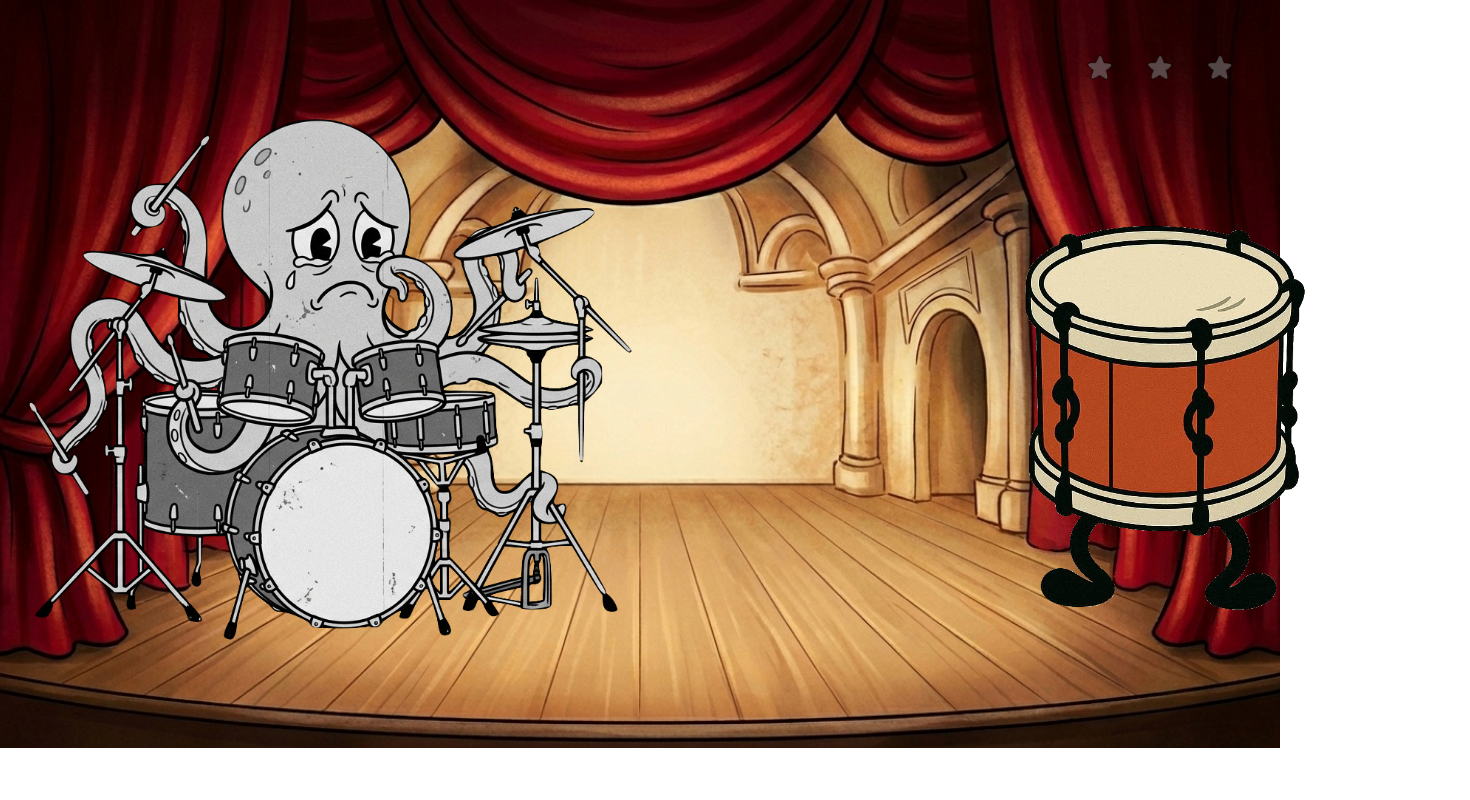
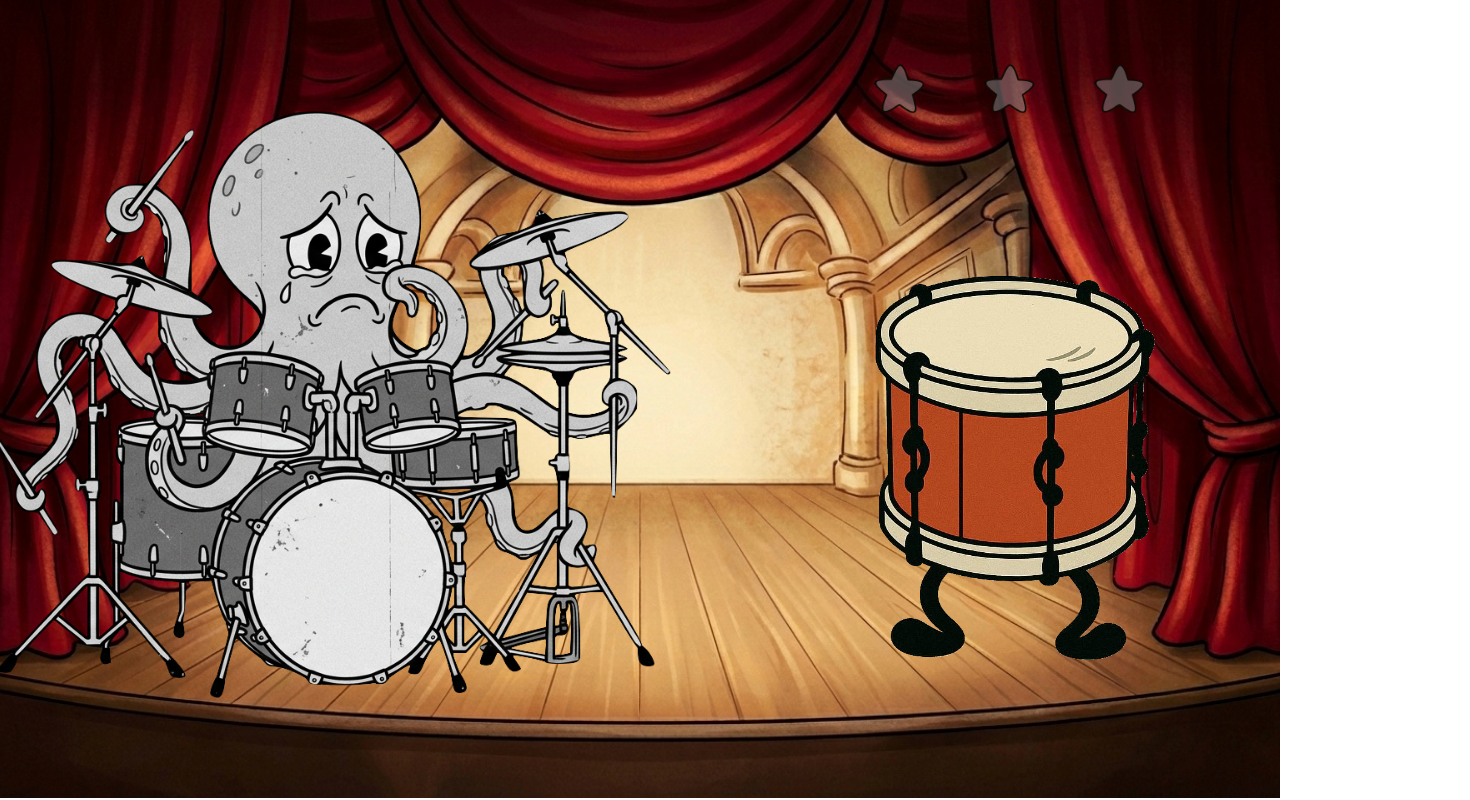
Before and after one commit to xkapedani/hells-quartet, a React (Create React App) app: page /hells-quartet/drums in a window 1280 px wide. Shown: the whole page, 1470 px wide, since content can reach past the window. Built offline with nearby package versions, Linux system fonts and the light colour scheme.

Commit message:
crop pieuvre

```diff
--- a/src/puzzles/Drums.js
+++ b/src/puzzles/Drums.js
@@ -309,15 +309,16 @@ function Drums() {
             <div style={{ marginTop: 8, textAlign: "center" }}>
                 <img
                     ref={octopusRef}
-                    src={pieuvreHappy ? `${publicPath}/images/pieuvre_triste_sans_fond.png` : `${publicPath}/images/pieuvre_triste_sans_fond.png`}
+                    src={pieuvreHappy ? `${publicPath}/images/pieuvre_heureuse_2.png` : `${publicPath}/images/pieuvre_triste_sans_fond.png`}
                     alt="pieuvre"
                     onClick={() => { if (!playing && pattern.length>0 && !cooldown) playPattern(); }}
                     role="button"
                     tabIndex={0}
+                    // crop image to be square
                     style={{
-                        width: 1040,
-                        height: "auto",
-                        objectFit: "contain",
+                        width: 740,
+                        height: 640,
+                        objectFit: "cover",
                         display: "block",
                         margin: "0 auto",
                         filter: pieuvreHappy ? "hue-rotate(100deg) saturate(140%)" : "none",
@@ -346,7 +347,7 @@ function Drums() {
                             key={i}
                             src={done ? `${publicPath}/images/star-full.png` : `${publicPath}/images/star-empty.png`}
                             alt={done ? `Star ${i+1} full` : `Star ${i+1} empty`}
-                            style={{ width: 50, height: 50 }}
+                            style={{ width: 100, height: 100 }}
                         />
                     ))}
                 </div>
```
